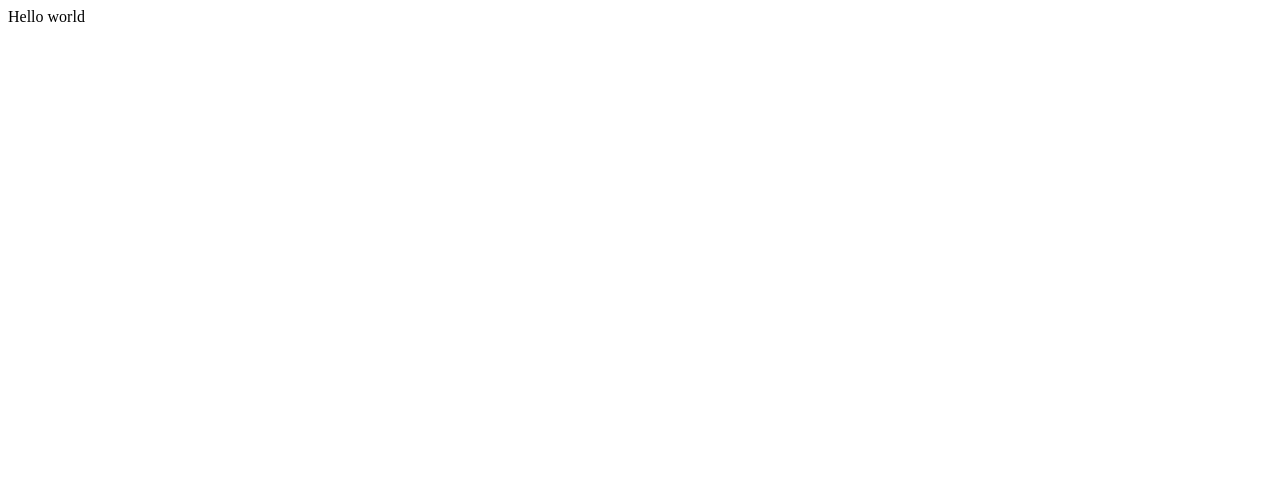
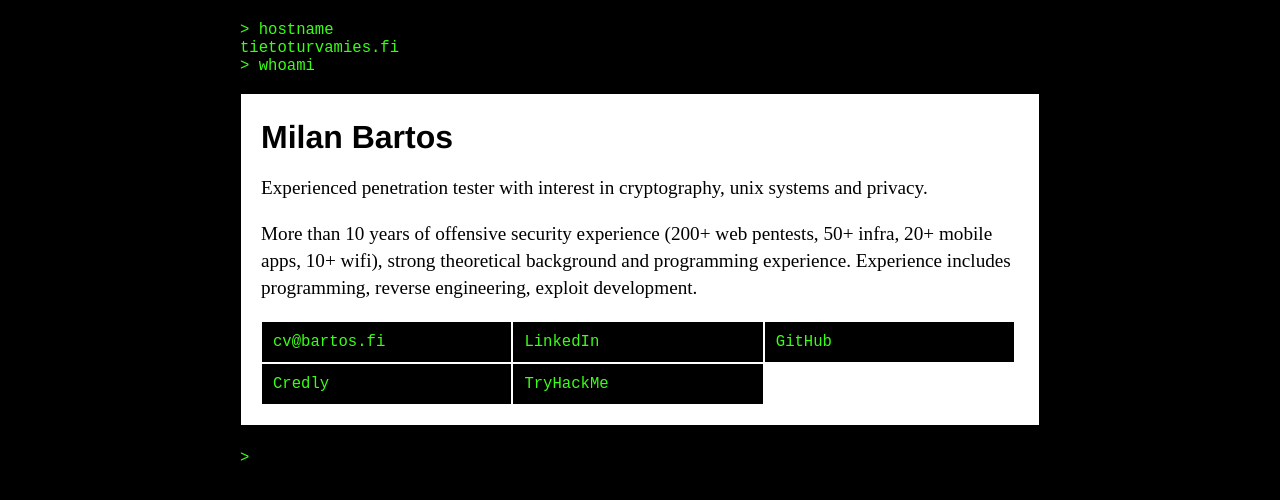
Before and after one commit to kokokodak/kokokodak.github.io, a plain HTML site: page index.html in a window 1280 px wide. Drawn offline with Linux system fonts and the light colour scheme.

Commit message:
First version of website

```diff
--- a/index.html
+++ b/index.html
@@ -1 +1,52 @@
-Hello world
+<html>
+  <title>
+    Tietoturvamies.fi - Milan Bartos
+  </title>
+
+  <link rel="stylesheet" href="style.css">
+
+  <body>
+    <div class="whole">
+      <span class="ttm">
+	> hostname<br />
+	tietoturvamies.fi<br />
+	> whoami<br />
+	<br />
+      </span>
+
+      <div class="content">
+
+	<h1>Milan Bartos</h1>
+
+	<p>
+	  Experienced penetration tester with interest in cryptography, unix systems and privacy.
+	</p>
+
+	<p>
+	  More than 10 years of offensive security experience (200+ web pentests, 50+ infra, 20+ mobile apps, 10+ wifi),
+	  strong theoretical background and programming experience. Experience includes programming, reverse engineering, exploit development.
+	</p>
+
+	<div class="links">
+	  <a href="mailto:cv@bartos.fi" class="l">cv@bartos.fi</a>
+	  <a href="https://www.linkedin.com/in/milan-bartos-mb/" class="l">LinkedIn</a>
+	  <a href="https://github.com/kokokodak" class="l">GitHub</a>
+
+
+	  <a href="https://www.credly.com/users/milan-bartos.6fbeb8b2/badges" class="l">Credly</a>
+	  <a href="https://tryhackme.com/p/tryskanaprdeli" class="l">TryHackMe</a>
+	  <!--<a href="" class="l">HackerOne</a>-->
+
+
+	</div>
+
+
+      </div>
+
+      <br />
+      <span class="ttm">&gt;</span> <span class="terminal">&#9646;</span>
+
+    </div>
+  </body>
+
+</html>
--- /dev/null
+++ b/style.css
@@ -0,0 +1,93 @@
+
+
+body {
+    background-color: black;
+    align-items: center;
+    justify-content: center;
+}
+
+.whole {
+//    border: 5px solid blue;
+margin: auto;
+margin-top: 20px;
+    max-width: 50rem;
+    padding: 1px;
+}
+
+span.ttm {
+    color:  #39ff14;
+    font-family: monospace;
+    font-size: 1.2em;
+}
+
+h1 {
+    font-family: "Helvetica", sans-serif;
+    margin-bottom: 5px;
+    margin-top: 5px;
+
+}
+
+h2 {
+    color: gray;
+    font-family: "Helvetica", sand-serif;
+    // font-size: smaller;
+    font-size: 1.2em;
+    margin-top: 1px;
+}
+
+p {
+    line-height: 1.4;
+    font-size: 1.2em;
+}
+
+
+.content {
+    background: #ffffff;
+    padding: 20px;
+    margin: 1px;
+    position: relative;
+    text-align: left;
+}
+
+.links {
+    padding: 0px;
+    margin: 0px;
+    display: flex;
+    flex-wrap: wrap;
+}
+
+
+.l {
+    border: 1px solid black;
+    color: #39ff14;
+    background-color: black;
+    padding: 10px;
+    margin: 1px;
+
+    display: flex;
+    flex-wrap: wrap;
+    width: 30%;
+
+    font-family: monospace;
+    font-size: 1.2em;
+
+    text-decoration: none;
+
+}
+
+.l:hover {
+    background-color: #39ff14;
+    color: black;
+}
+
+
+.terminal {
+    animation: blink 1s infinite step-end;
+    color: #39ff14;
+    font-size: 1.2em;
+}
+
+@keyframes blink {
+  from, to { opacity: 0; }
+  50% {opacity: 1;}
+}
```
